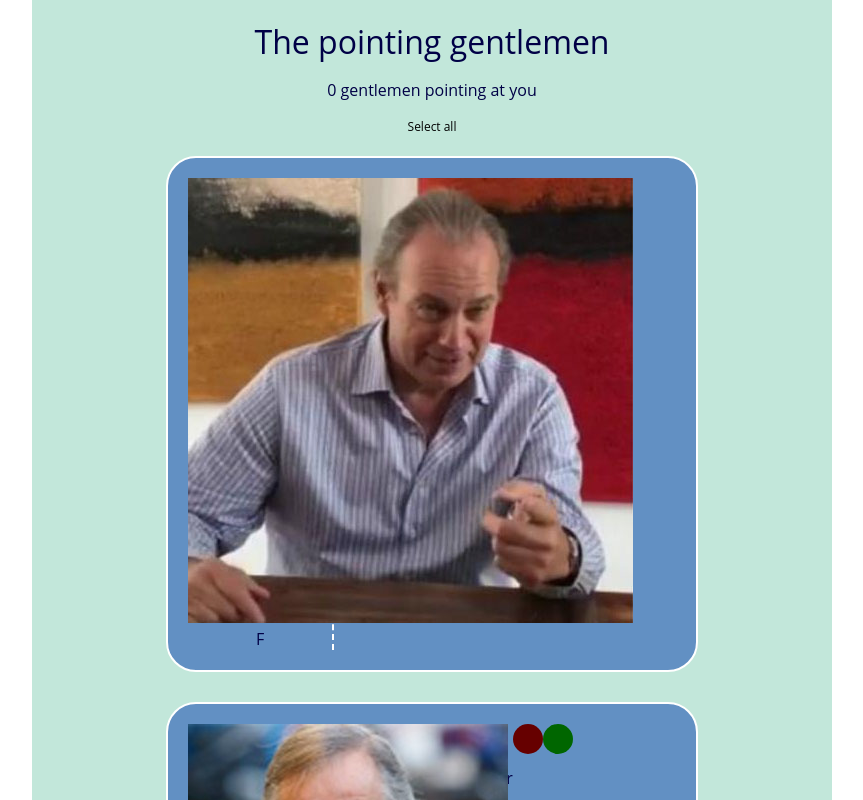
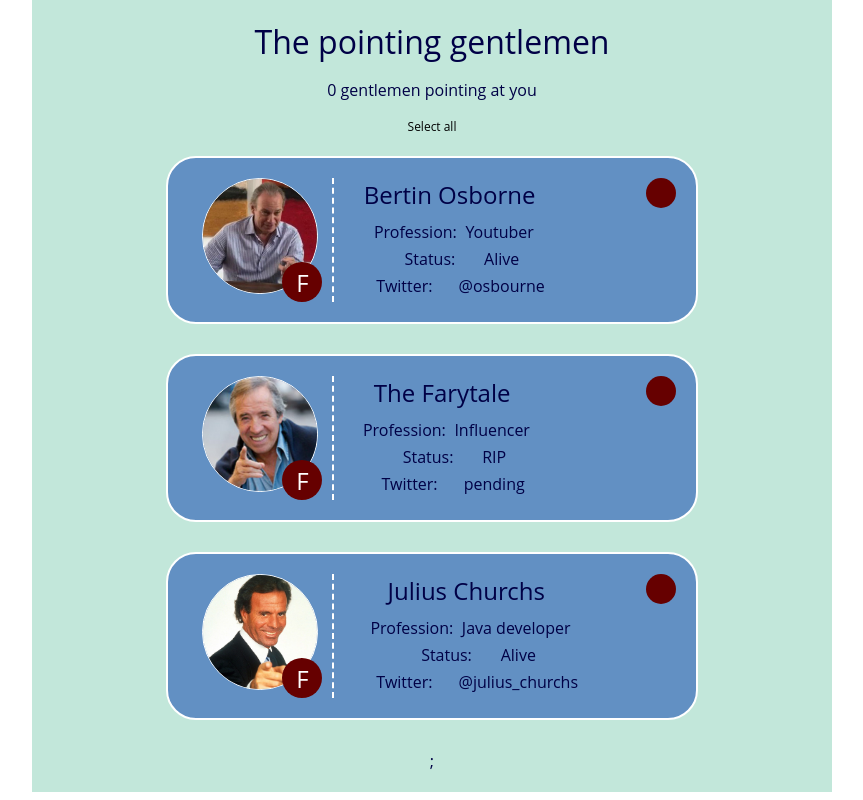
Before and after one commit to cristian-tonato/202205W04CH1-Cristian-tonato, a React (Create React App) app: page / in a window 1280 px wide. Shown: the top 800 px of the page, without its empty margins (208-1071 px from the left). Built offline with nearby package versions, Linux system fonts and the light colour scheme.

Commit message:
change/selected

```diff
--- a/src/components/buttonV/buttonV.js
+++ b/src/components/buttonV/buttonV.js
@@ -1,6 +1,17 @@
-export function ButtonV(){
+import { PERSONS } from "../../models/person";
 
+export function ButtonV({id}){
+    //console.log(id)
+
+    function handlerClick(ev,id){
+        PERSONS.forEach(item => {
+            if(item.id === id){
+                item.selected=true
+            }
+        })
+        console.log(PERSONS)
+    }
     return(
-        <i className ="icon gentlemanicon fas fa-check"></i>
+        <i className ="icon gentleman__icon fas fa-check" onClick={(ev) => handlerClick(ev, id) }></i>
     )
 };
--- a/src/components/buttonX/buttonX.js
+++ b/src/components/buttonX/buttonX.js
@@ -1,6 +1,6 @@
 export function ButtonX(){
     return (
-        <i className ="icon gentlemanicon gentleman__icon--delete fas fa-times"
+        <i className ="icon gentleman__icon gentleman__icon--delete fas fa-times"
             ></i>
     )
 }
--- a/src/components/card/card.js
+++ b/src/components/card/card.js
@@ -2,34 +2,34 @@ import { ButtonX } from "../buttonX/buttonX";
 import { ButtonV } from "../buttonV/buttonV";
 
 export function Card ({person}){
-    console.log(person)
+    //console.log(person)
     return (
         <li className ="gentleman">
             <div className ="gentleman__avatar-container">
               <img
-                className ="gentlemanavatar"
+                className ="gentleman__avatar"
                 src={"./img/"+ person.picture}
                 alt={person.name + "pointing at you"}
               />
-              <span className ="gentlemaninitial">F</span>
+              <span className ="gentleman__initial">F</span>
             </div>
             <div className ="gentleman__data-container">
               <h2 className ="gentleman__name">{person.name} </h2>
               <ul className ="gentleman__data-list">
-                <li className ="gentlemandata">
-                  <span className ="gentlemandata-label">Profession:</span>
+                <li className ="gentleman__data">
+                  <span className ="gentleman__data-label">Profession:</span>
                   {person.profession}
                 </li>
-                <li className ="gentlemandata">
-                  <span className ="gentlemandata-label">Status:</span> {person.status}
+                <li className ="gentleman__data">
+                  <span className ="gentleman__data-label">Status:</span> {person.status}
                 </li>
-                <li className ="gentlemandata">
-                  <span className ="gentlemandata-label">Twitter:</span> {person.twitter}
+                <li className ="gentleman__data">
+                  <span className ="gentleman__data-label">Twitter:</span> {person.twitter}
                 </li>
               </ul>
             </div>
             <ButtonX></ButtonX>
-            <ButtonV></ButtonV>
+            <ButtonV id={person.id}></ButtonV>
           </li>
     )
 };
--- a/src/models/person.js
+++ b/src/models/person.js
@@ -7,7 +7,7 @@ let persons =[
       twitter: "@osbourne",
       picture: "bertin.jpg",
       alternativeText: "Osbourne pointing at you",
-      selected: true,
+      selected: false,
     },
     {
       name: "The Farytale",
@@ -27,7 +27,7 @@ let persons =[
       twitter: "@julius_churchs",
       picture: "julio.jpg",
       alternativeText: "Churchs pointing at you",
-      selected: true,
+      selected: false,
     },
   ];
   export const PERSONS = persons
```
